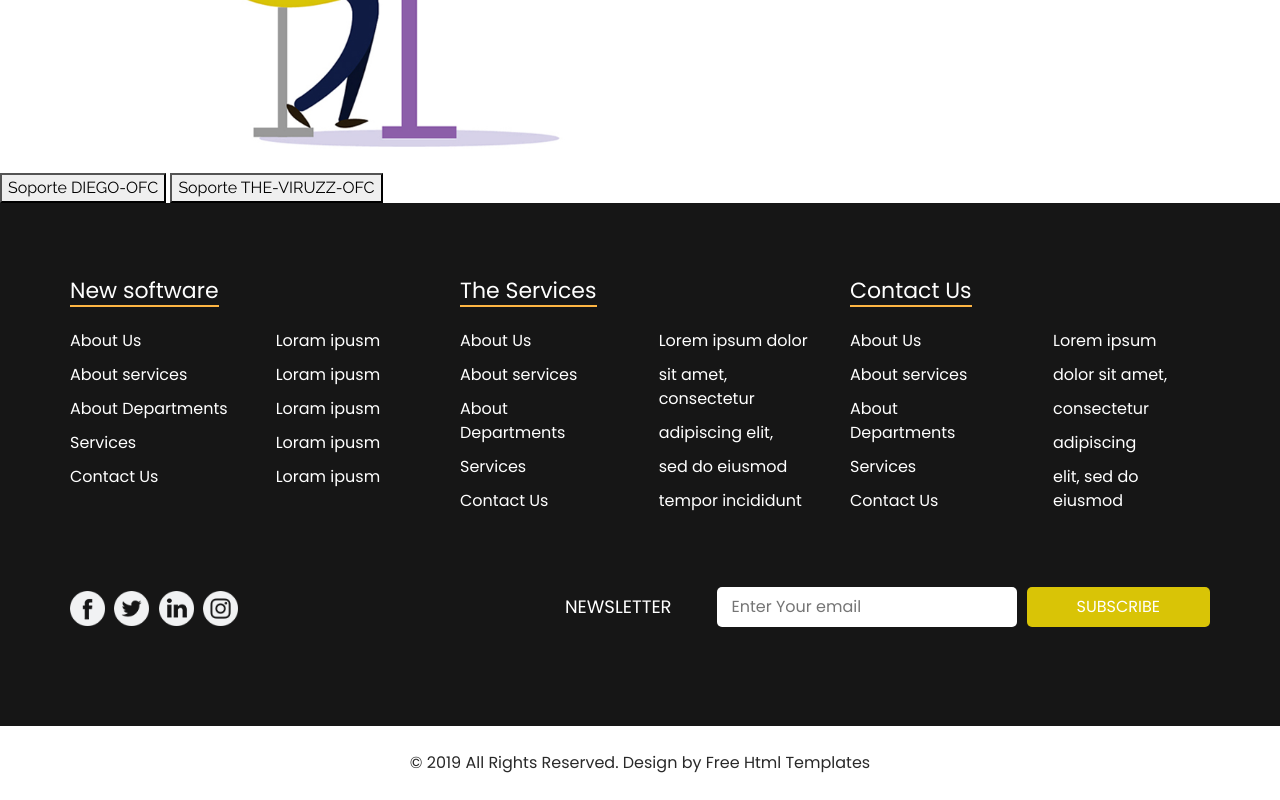
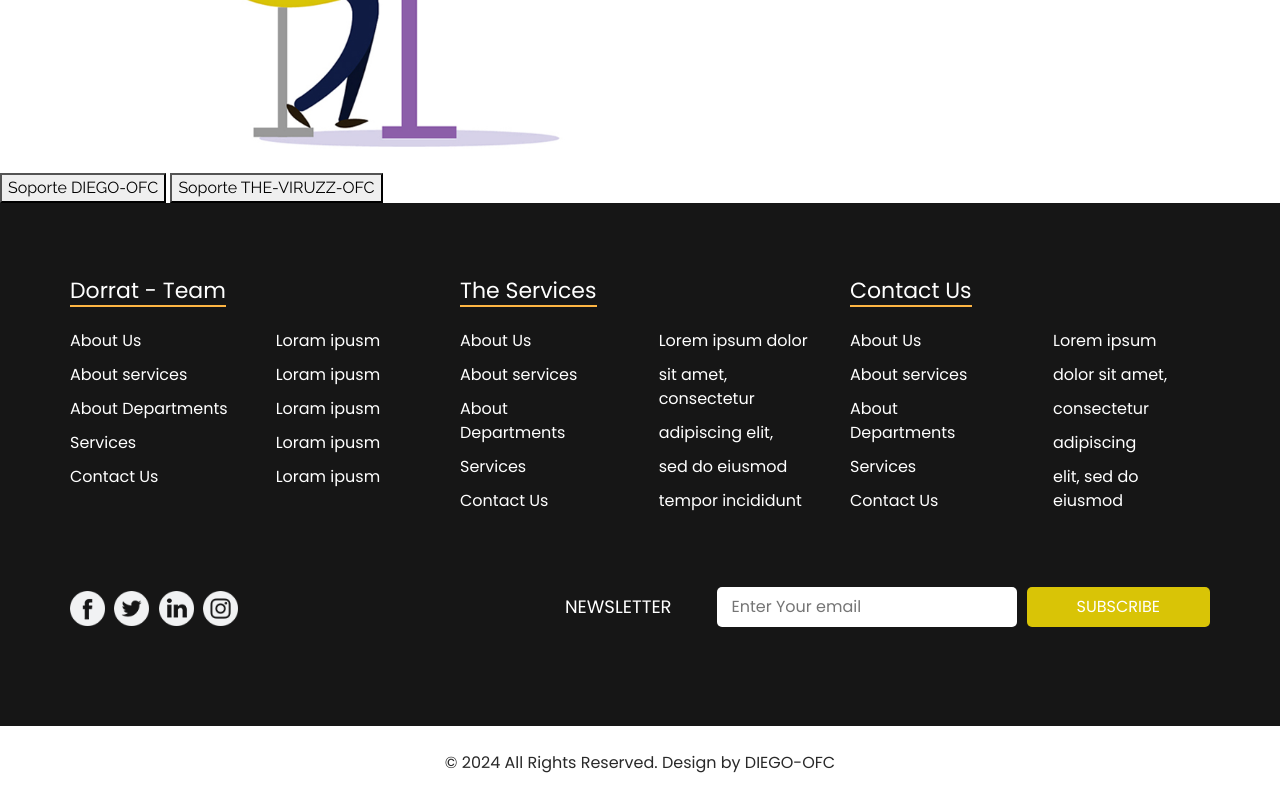
Before and after one commit to SUNNY-LK/New-Web-For-Bot, a plain HTML site: page contact.html in a window 1280 px wide. Shown: the part 469-1269 px from the top of the page. Drawn offline with nearby package versions, Linux system fonts and the light colour scheme.

Commit message:
Update contact.html

```diff
--- a/contact.html
+++ b/contact.html
@@ -116,7 +116,7 @@
           <div class="col-md-4">
             <div class="d-flex">
               <h5>
-                New software
+                Dorrat - Team
               </h5>
             </div>
             <div class="d-flex ">
@@ -340,8 +340,8 @@
   <!-- footer section -->
   <section class="container-fluid footer_section">
     <p>
-      &copy; 2019 All Rights Reserved. Design by
-      <a href="https://html.design/">Free Html Templates</a>
+      &copy; 2024 All Rights Reserved. Design by
+      <a href="github.com/DIEGO-OFC">DIEGO-OFC</a>
     </p>
   </section>
   <!-- footer section -->
```
